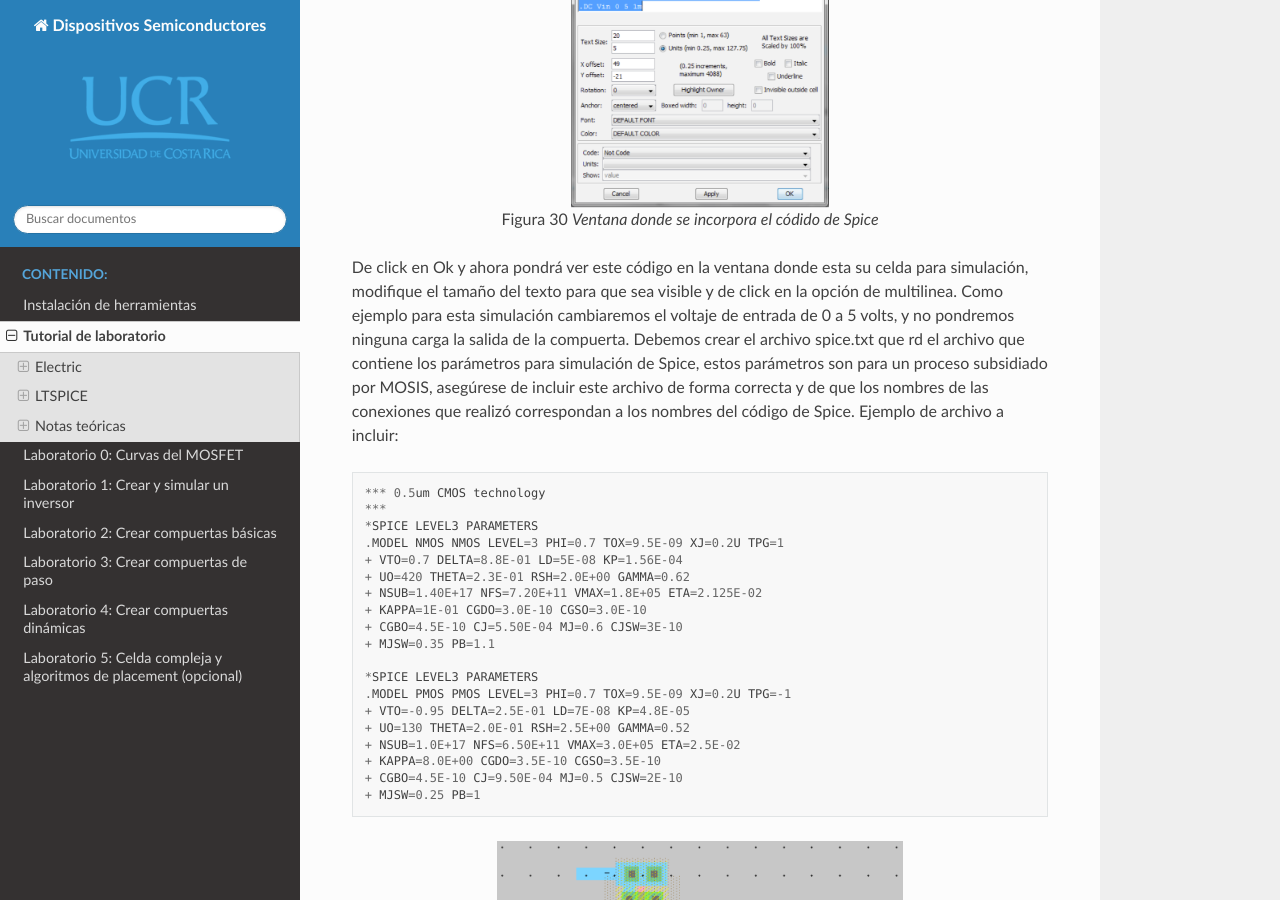
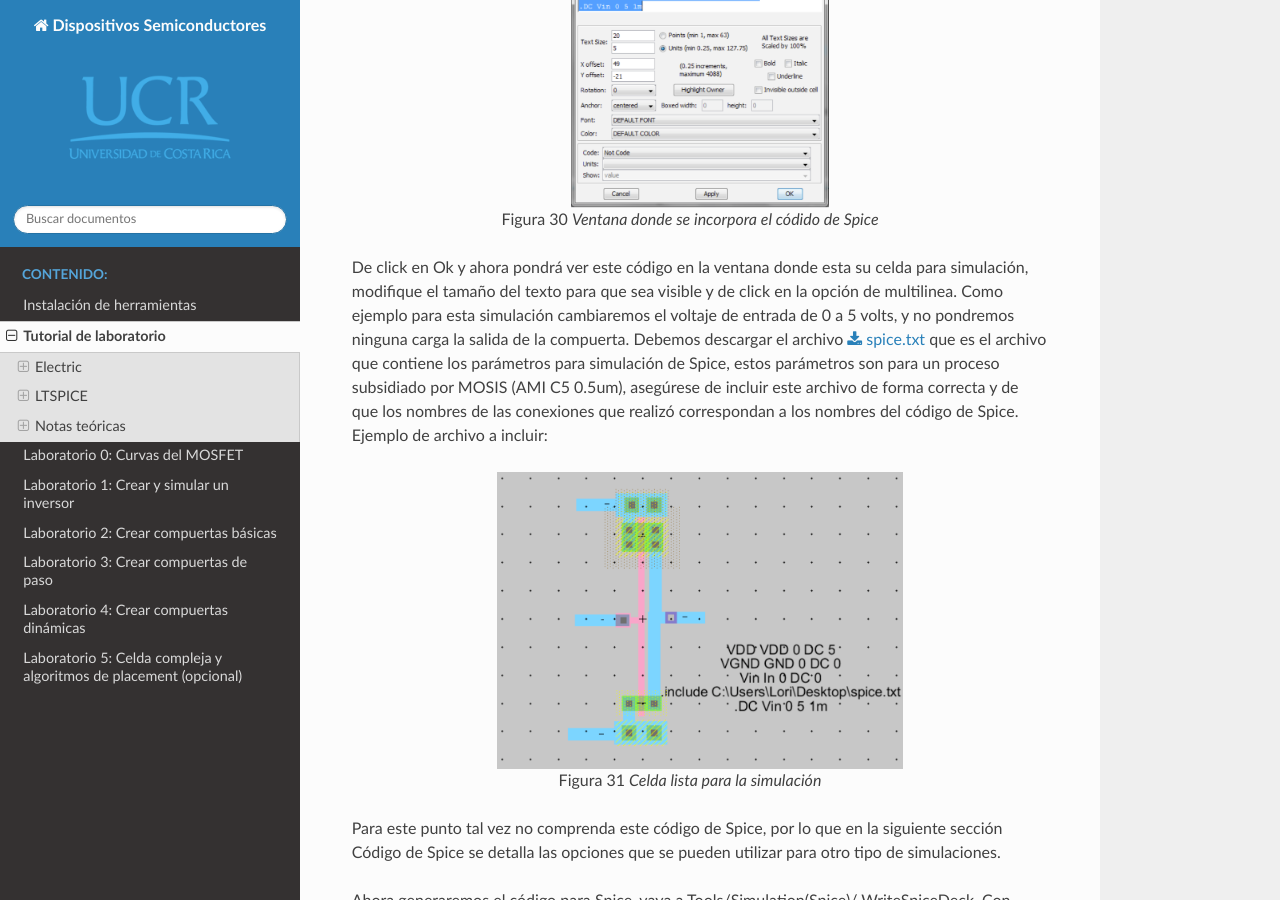
Before and after one commit to electro-labs-cr/dispositivos-semiconductores, a Sphinx documentation site: the page built from docs/source/tutorial/tutorial.rst, in a window 1280 px wide and 900 px high, scrolled down 17105 px. Built offline with Sphinx 7.4.7 and the Read the Docs theme 2.0.0, drawn with Linux system fonts in a browser that asks for light colours; some of the changed lines change nothing that is shown.

Commit message:
Added spice.txt file

```diff
--- /dev/null
+++ b/docs/source/tutorial/spice.txt
@@ -0,0 +1,80 @@
+* BSIM3 models for AMI Semiconductor's C5 process
+*
+* Don't forget the .options scale=300nm if using drawn lengths
+* and the MOSIS SUBM design rules
+*
+* 2<Ldrawn<500  10<Wdrawn<10000 Vdd=5V
+* Note minimum L is 0.6 um while minimum W is 3 um
+* Change to level=49 when using HSPICE
+
+.MODEL NMOS NMOS (                                LEVEL  = 8
++VERSION = 3.1            TNOM    = 27            TOX    = 1.39E-8
++XJ      = 1.5E-7        NCH    = 1.7E17        VTH0    = 0.6696061
++K1      = 0.8351612      K2      = -0.0839158    K3      = 23.1023856
++K3B    = -7.6841108    W0      = 1E-8          NLX    = 1E-9
++DVT0W  = 0              DVT1W  = 0              DVT2W  = 0
++DVT0    = 2.9047241      DVT1    = 0.4302695      DVT2    = -0.134857
++U0      = 458.439679    UA      = 1E-13          UB      = 1.485499E-18
++UC      = 1.629939E-11  VSAT    = 1.643993E5    A0      = 0.6103537
++AGS    = 0.1194608      B0      = 2.674756E-6    B1      = 5E-6
++KETA    = -2.640681E-3  A1      = 8.219585E-5    A2      = 0.3564792
++RDSW    = 1.387108E3    PRWG    = 0.0299916      PRWB    = 0.0363981
++WR      = 1              WINT    = 2.472348E-7    LINT    = 3.597605E-8
++XL      = 0              XW      = 0              DWG    = -1.287163E-8
++DWB    = 5.306586E-8    VOFF    = 0              NFACTOR = 0.8365585
++CIT    = 0              CDSC    = 2.4E-4        CDSCD  = 0
++CDSCB  = 0              ETA0    = 0.0246738      ETAB    = -1.406123E-3
++DSUB    = 0.2543458      PCLM    = 2.5945188      PDIBLC1 = -0.4282336
++PDIBLC2 = 2.311743E-3    PDIBLCB = -0.0272914    DROUT  = 0.7283566
++PSCBE1  = 5.598623E8    PSCBE2  = 5.461645E-5    PVAG    = 0
++DELTA  = 0.01          RSH    = 81.8          MOBMOD  = 1
++PRT    = 8.621          UTE    = -1            KT1    = -0.2501
++KT1L    = -2.58E-9      KT2    = 0              UA1    = 5.4E-10
++UB1    = -4.8E-19      UC1    = -7.5E-11      AT      = 1E5
++WL      = 0              WLN    = 1              WW      = 0
++WWN    = 1              WWL    = 0              LL      = 0
++LLN    = 1              LW      = 0              LWN    = 1
++LWL    = 0              CAPMOD  = 2              XPART  = 0.5
++CGDO    = 2E-10          CGSO    = 2E-10          CGBO    = 1E-9
++CJ      = 4.197772E-4    PB      = 0.99          MJ      = 0.4515044
++CJSW    = 3.242724E-10  PBSW    = 0.1            MJSW    = 0.1153991
++CJSWG  = 1.64E-10      PBSWG  = 0.1            MJSWG  = 0.1153991
++CF      = 0              PVTH0  = 0.0585501      PRDSW  = 133.285505
++PK2    = -0.0299638    WKETA  = -0.0248758    LKETA  = 1.173187E-3
++AF      = 1              KF      = 0)
+*
+.MODEL PMOS PMOS (                                LEVEL  = 8
++VERSION = 3.1            TNOM    = 27            TOX    = 1.39E-8
++XJ      = 1.5E-7        NCH    = 1.7E17        VTH0    = -0.9214347
++K1      = 0.5553722      K2      = 8.763328E-3    K3      = 6.3063558
++K3B    = -0.6487362    W0      = 1.280703E-8    NLX    = 2.593997E-8
++DVT0W  = 0              DVT1W  = 0              DVT2W  = 0
++DVT0    = 2.5131165      DVT1    = 0.5480536      DVT2    = -0.1186489
++U0      = 212.0166131    UA      = 2.807115E-9    UB      = 1E-21
++UC      = -5.82128E-11  VSAT    = 1.713601E5    A0      = 0.8430019
++AGS    = 0.1328608      B0      = 7.117912E-7    B1      = 5E-6
++KETA    = -3.674859E-3  A1      = 4.77502E-5    A2      = 0.3
++RDSW    = 2.837206E3    PRWG    = -0.0363908    PRWB    = -1.016722E-5
++WR      = 1              WINT    = 2.838038E-7    LINT    = 5.528807E-8
++XL      = 0              XW      = 0              DWG    = -1.606385E-8
++DWB    = 2.266386E-8    VOFF    = -0.0558512    NFACTOR = 0.9342488
++CIT    = 0              CDSC    = 2.4E-4        CDSCD  = 0
++CDSCB  = 0              ETA0    = 0.3251882      ETAB    = -0.0580325
++DSUB    = 1              PCLM    = 2.2409567      PDIBLC1 = 0.0411445
++PDIBLC2 = 3.355575E-3    PDIBLCB = -0.0551797    DROUT  = 0.2036901
++PSCBE1  = 6.44809E9      PSCBE2  = 6.300848E-10  PVAG    = 0
++DELTA  = 0.01          RSH    = 101.6          MOBMOD  = 1
++PRT    = 59.494        UTE    = -1            KT1    = -0.2942
++KT1L    = 1.68E-9        KT2    = 0              UA1    = 4.5E-9
++UB1    = -6.3E-18      UC1    = -1E-10        AT      = 1E3
++WL      = 0              WLN    = 1              WW      = 0
++WWN    = 1              WWL    = 0              LL      = 0
++LLN    = 1              LW      = 0              LWN    = 1
++LWL    = 0              CAPMOD  = 2              XPART  = 0.5
++CGDO    = 2.9E-10        CGSO    = 2.9E-10        CGBO    = 1E-9
++CJ      = 7.235528E-4    PB      = 0.9527355      MJ      = 0.4955293
++CJSW    = 2.692786E-10  PBSW    = 0.99          MJSW    = 0.2958392
++CJSWG  = 6.4E-11        PBSWG  = 0.99          MJSWG  = 0.2958392
++CF      = 0              PVTH0  = 5.98016E-3    PRDSW  = 14.8598424
++PK2    = 3.73981E-3    WKETA  = 5.292165E-3    LKETA  = -4.205905E-3
++AF      = 1              KF      = 0)
--- a/docs/source/tutorial/tutorial.rst
+++ b/docs/source/tutorial/tutorial.rst
@@ -355,29 +355,7 @@
 
     Ventana donde se incorpora el códido de Spice
 
-De click en Ok y ahora pondrá ver este código en la ventana donde esta su celda para  simulación,  modifique  el  tamaño  del  texto  para  que  sea  visible  y  de  click  en  la opción  de  multilinea. Como  ejemplo  para  esta  simulación  cambiaremos  el  voltaje  de entrada  de  0  a  5  volts,  y  no  pondremos  ninguna  carga  la  salida  de  la  compuerta. Debemos  crear  el  archivo spice.txt que  rd el  archivo  que  contiene  los  parámetros  para simulación  de  Spice,  estos  parámetros  son  para  un  proceso  subsidiado  por  MOSIS, asegúrese  de  incluir este  archivo  de  forma  correcta  y  de  que  los  nombres  de  las conexiones que realizó correspondan a los nombres del código de Spice. Ejemplo de archivo a incluir:
-
-.. code-block::
-
-    *** 0.5um CMOS technology
-    ***
-    *SPICE LEVEL3 PARAMETERS
-    .MODEL NMOS NMOS LEVEL=3 PHI=0.7 TOX=9.5E-09 XJ=0.2U TPG=1
-    + VTO=0.7 DELTA=8.8E-01 LD=5E-08 KP=1.56E-04
-    + UO=420 THETA=2.3E-01 RSH=2.0E+00 GAMMA=0.62
-    + NSUB=1.40E+17 NFS=7.20E+11 VMAX=1.8E+05 ETA=2.125E-02
-    + KAPPA=1E-01 CGDO=3.0E-10 CGSO=3.0E-10
-    + CGBO=4.5E-10 CJ=5.50E-04 MJ=0.6 CJSW=3E-10
-    + MJSW=0.35 PB=1.1
-
-    *SPICE LEVEL3 PARAMETERS
-    .MODEL PMOS PMOS LEVEL=3 PHI=0.7 TOX=9.5E-09 XJ=0.2U TPG=-1
-    + VTO=-0.95 DELTA=2.5E-01 LD=7E-08 KP=4.8E-05
-    + UO=130 THETA=2.0E-01 RSH=2.5E+00 GAMMA=0.52
-    + NSUB=1.0E+17 NFS=6.50E+11 VMAX=3.0E+05 ETA=2.5E-02
-    + KAPPA=8.0E+00 CGDO=3.5E-10 CGSO=3.5E-10
-    + CGBO=4.5E-10 CJ=9.50E-04 MJ=0.5 CJSW=2E-10
-    + MJSW=0.25 PB=1
+De click en Ok y ahora pondrá ver este código en la ventana donde esta su celda para  simulación,  modifique  el  tamaño  del  texto  para  que  sea  visible  y  de  click  en  la opción  de  multilinea. Como  ejemplo  para  esta  simulación  cambiaremos  el  voltaje  de entrada  de  0  a  5  volts,  y  no  pondremos  ninguna  carga  la  salida  de  la  compuerta. Debemos  descargar el  archivo :download:`spice.txt <spice.txt>` que  es el  archivo  que  contiene  los  parámetros  para simulación  de  Spice,  estos  parámetros  son  para  un  proceso  subsidiado  por  MOSIS (AMI C5 0.5um), asegúrese  de  incluir este  archivo  de  forma  correcta  y  de  que  los  nombres  de  las conexiones que realizó correspondan a los nombres del código de Spice. Ejemplo de archivo a incluir:
 
 .. figure:: ../img/tuto_31.png
     :name: tuto31
```
